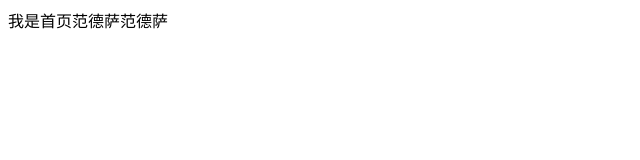
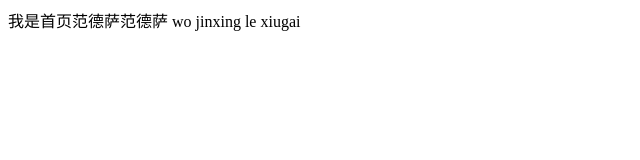
Before and after one commit to pwllove888999/remotegit, a plain HTML site: page index.html in a window 1280 px wide. Shown: the whole page, without its empty margins (0-640 px from the left). Drawn offline with Linux system fonts and the light colour scheme.

Commit message:
修改了index.html

```diff
--- a/index.html
+++ b/index.html
@@ -8,5 +8,6 @@
 </head>
 <body>
     我是首页范德萨范德萨
+    wo jinxing le xiugai
 </body>
 </html>
```
